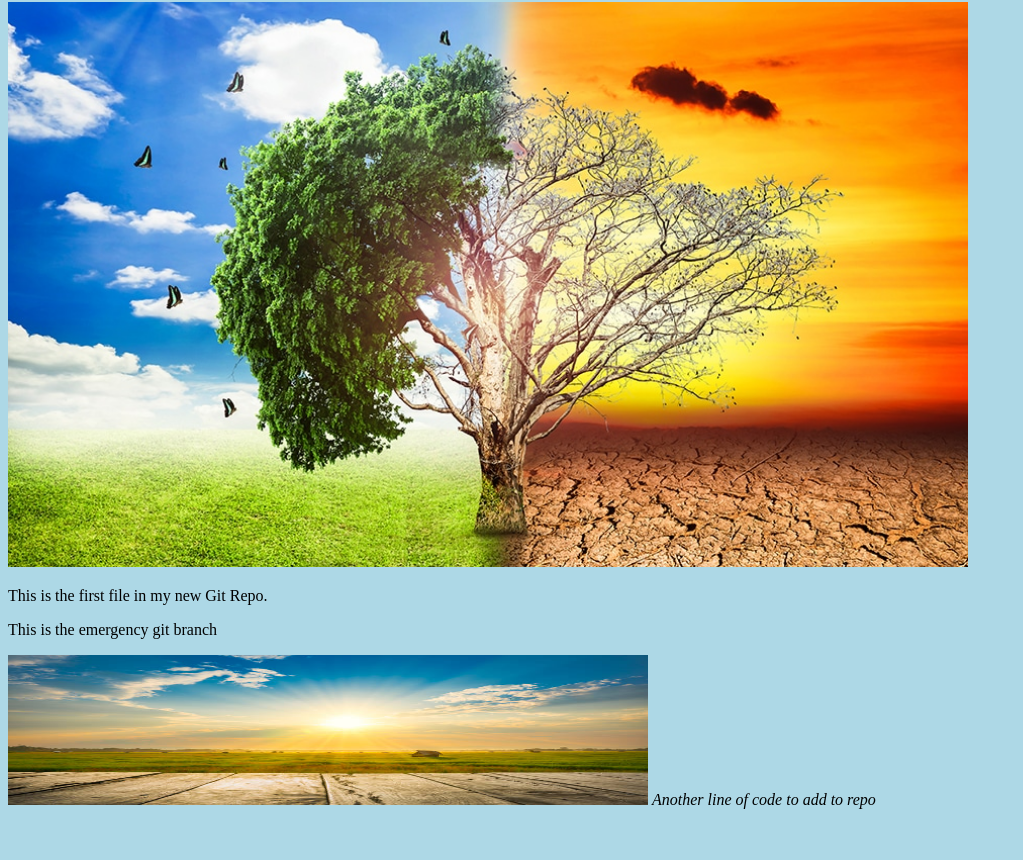
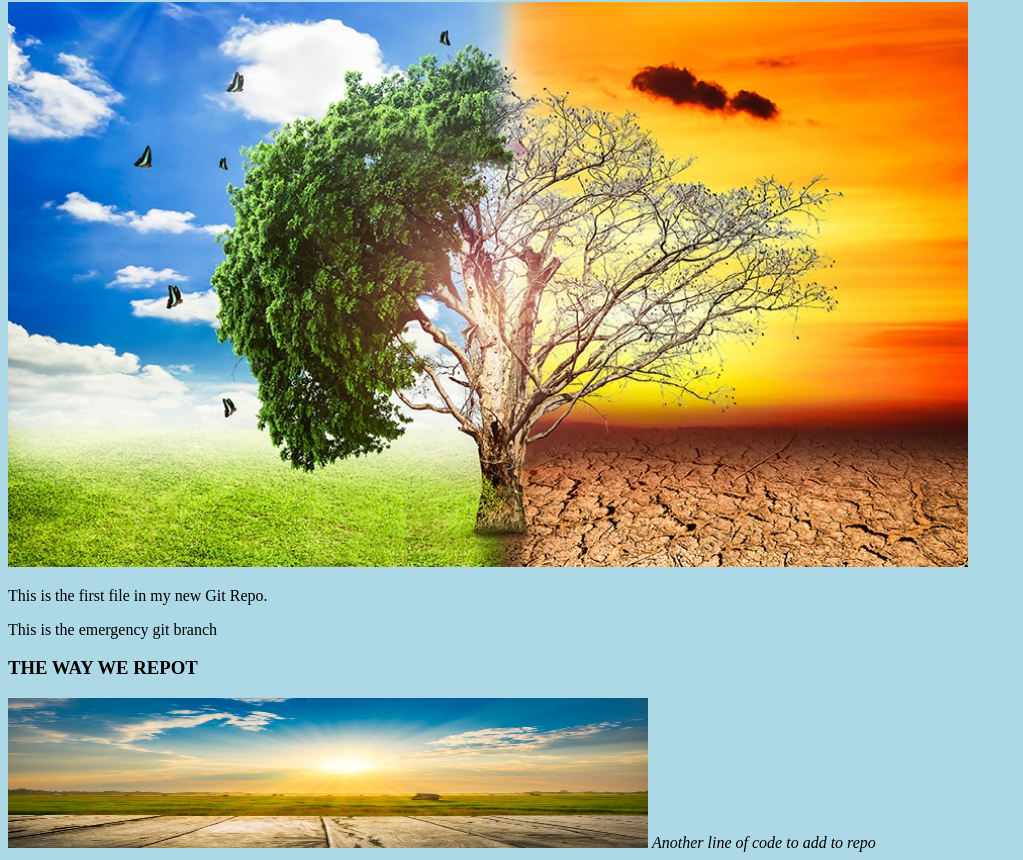
Before and after one commit to nathanielcobbinah/hello-world, a plain HTML site: page index.html in a window 1280 px wide. Shown: the part 78-938 px from the top of the page, without its empty margins (0-1023 px from the left). Before the commit the page ends 895 px from the top, so only its background shows below. Drawn offline with Linux system fonts and the light colour scheme.

Commit message:
Update index.html
This commit added a new line to the code

```diff
--- a/index.html
+++ b/index.html
@@ -16,6 +16,8 @@
 
     <p>This is the emergency git branch</p>
 
+    <h3>THE WAY WE REPOT</h3>
+
     <img src="sunny.jpg" style="width: 100%; max-width: 640px; height: 150px;" alt="">
     <em>Another line of code to add to repo</em>
 </body>
```
